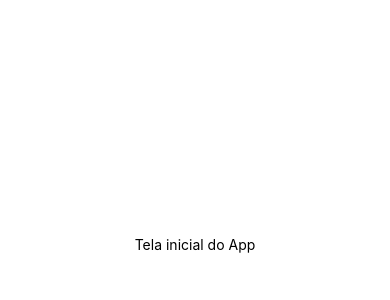
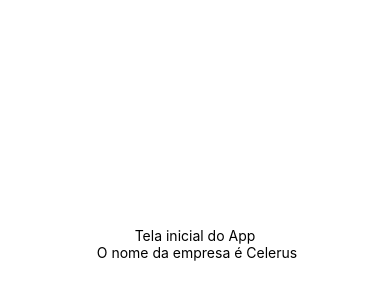
Before and after one commit to Matheus-O-Silva/App-para-Log-stica, a React Native app: screen / in a window 390 px wide. Shown: the part 178-478 px from the top of the page. Built offline with nearby package versions, Linux system fonts and the light colour scheme.

Commit message:
componente Page

```diff
--- a/App.js
+++ b/App.js
@@ -1,10 +1,12 @@
 import { StatusBar } from 'expo-status-bar';
 import { StyleSheet, Text, View } from 'react-native';
+import Page from './views/Page';
 
 export default function App() {
   return (
     <View style={styles.container}>
       <Text>Tela inicial do App</Text>
+      <Page empresa='Celerus' />
       <StatusBar style="auto" />
     </View>
   );
--- /dev/null
+++ b/views/Page.js
@@ -0,0 +1,11 @@
+import React from 'react';
+import {View, Text} from 'react-native';
+
+export default function Page(props)
+{
+    return (
+        <View>
+            <Text> O nome da empresa é {props.empresa}</Text>
+        </View>
+    );
+}
```
